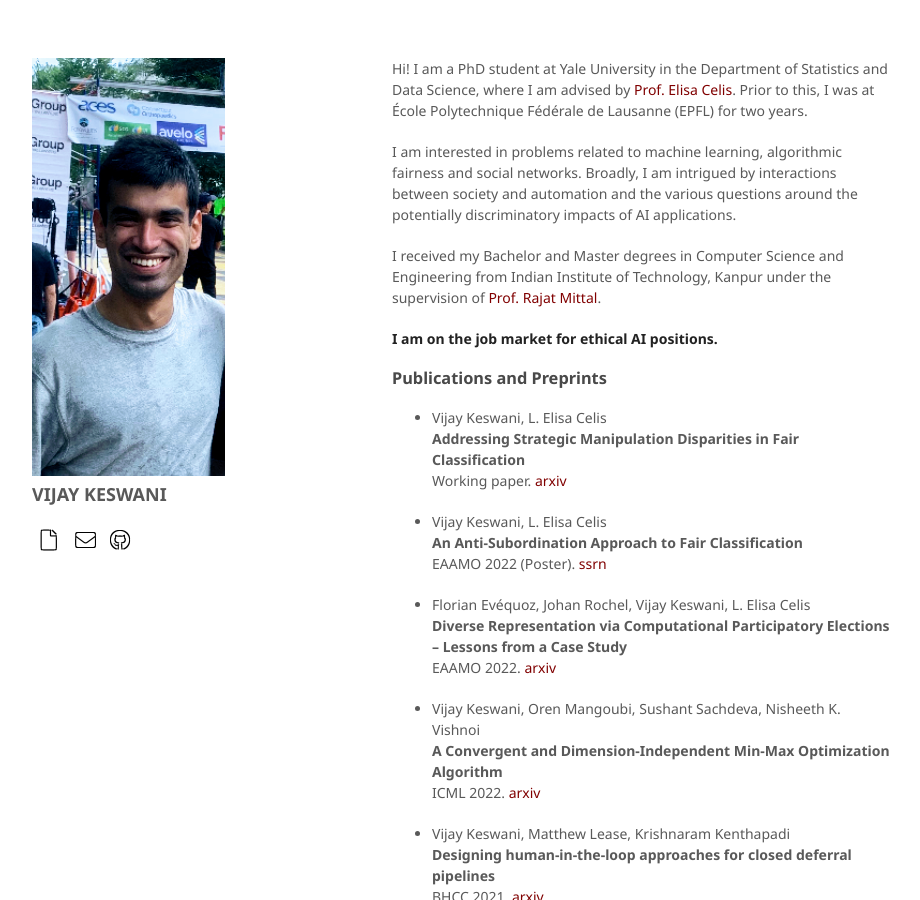
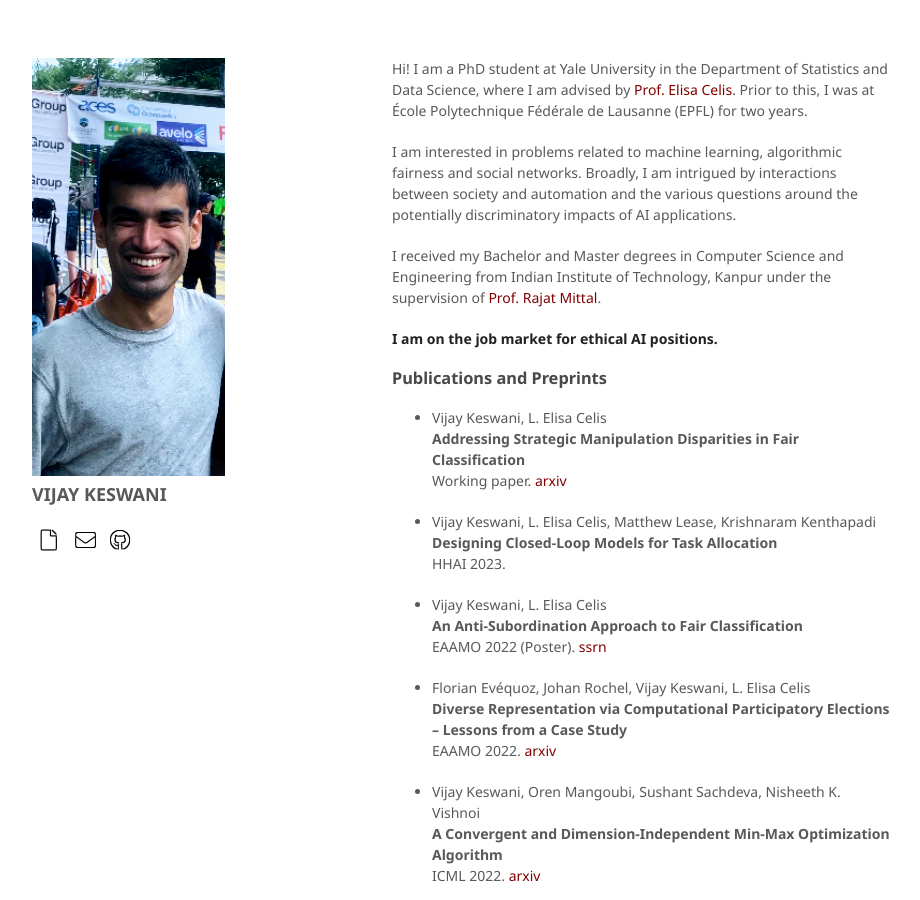
Before and after one commit to vijaykeswani/vijaykeswani.github.io, a Jekyll site: the page built from index.md, in a window 1280 px wide and 900 px high. Shown: the whole window, without its empty margins (178-1098 px from the left). Built offline with Jekyll 4.4.1, drawn with Linux system fonts in a browser that asks for light colours; nearby versions of some CDN libraries; a script that is not in the unit is left out.

Commit message:
Update index.md

```diff
--- a/index.md
+++ b/index.md
@@ -16,6 +16,10 @@ I received my Bachelor and Master degrees in Computer Science and Engineering fr
 *   Vijay Keswani, L. Elisa Celis\\
     <b> Addressing Strategic Manipulation Disparities in Fair Classification</b>\\
     Working paper. [arxiv](https://arxiv.org/abs/2205.10842)
+
+*   Vijay Keswani, L. Elisa Celis, Matthew Lease, Krishnaram Kenthapadi\\
+    <b> Designing Closed-Loop Models for Task Allocation</b>\\
+    HHAI 2023.
 
 *   Vijay Keswani, L. Elisa Celis\\
     <b> An Anti-Subordination Approach to Fair Classification</b>\\
```
